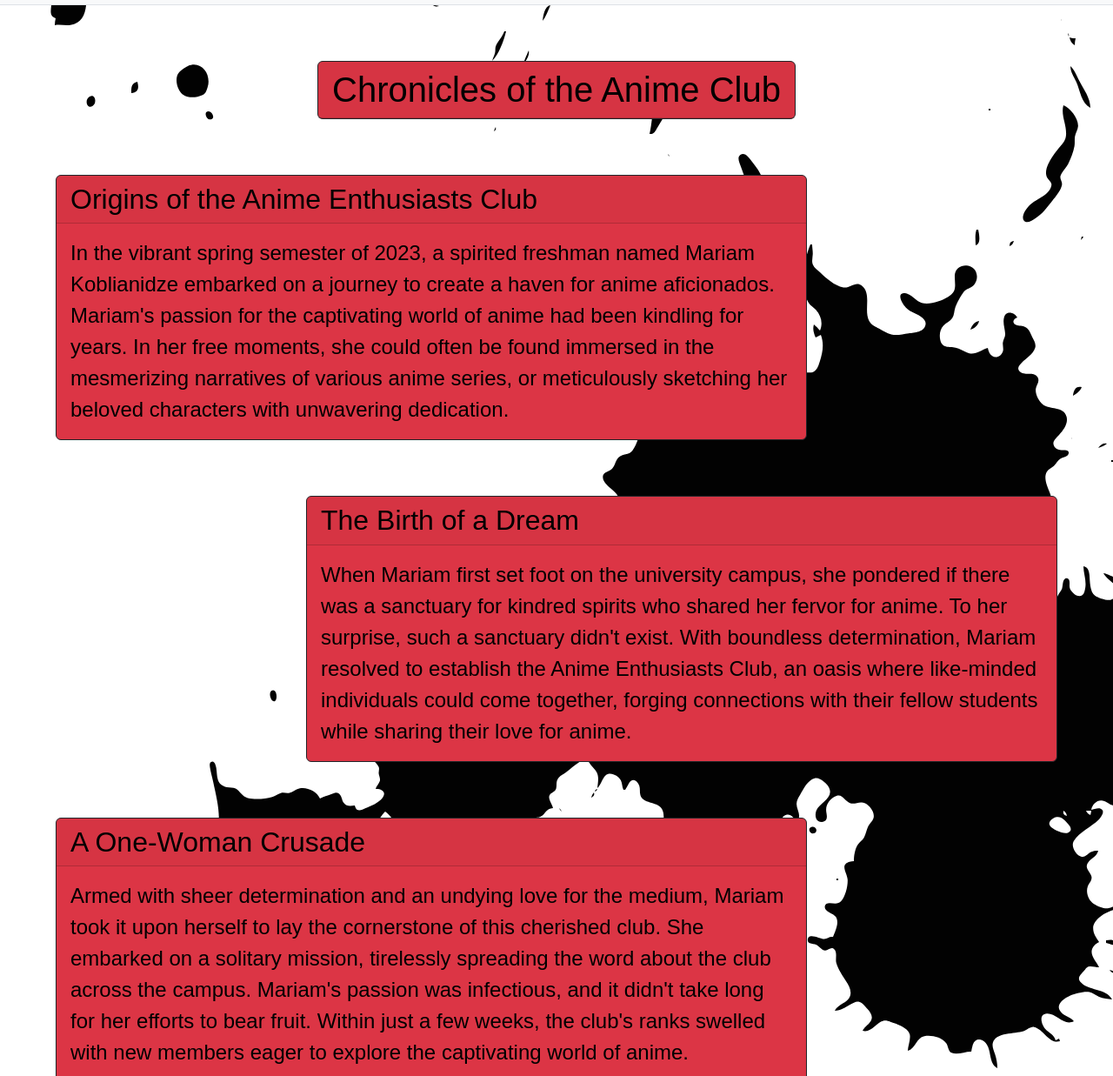
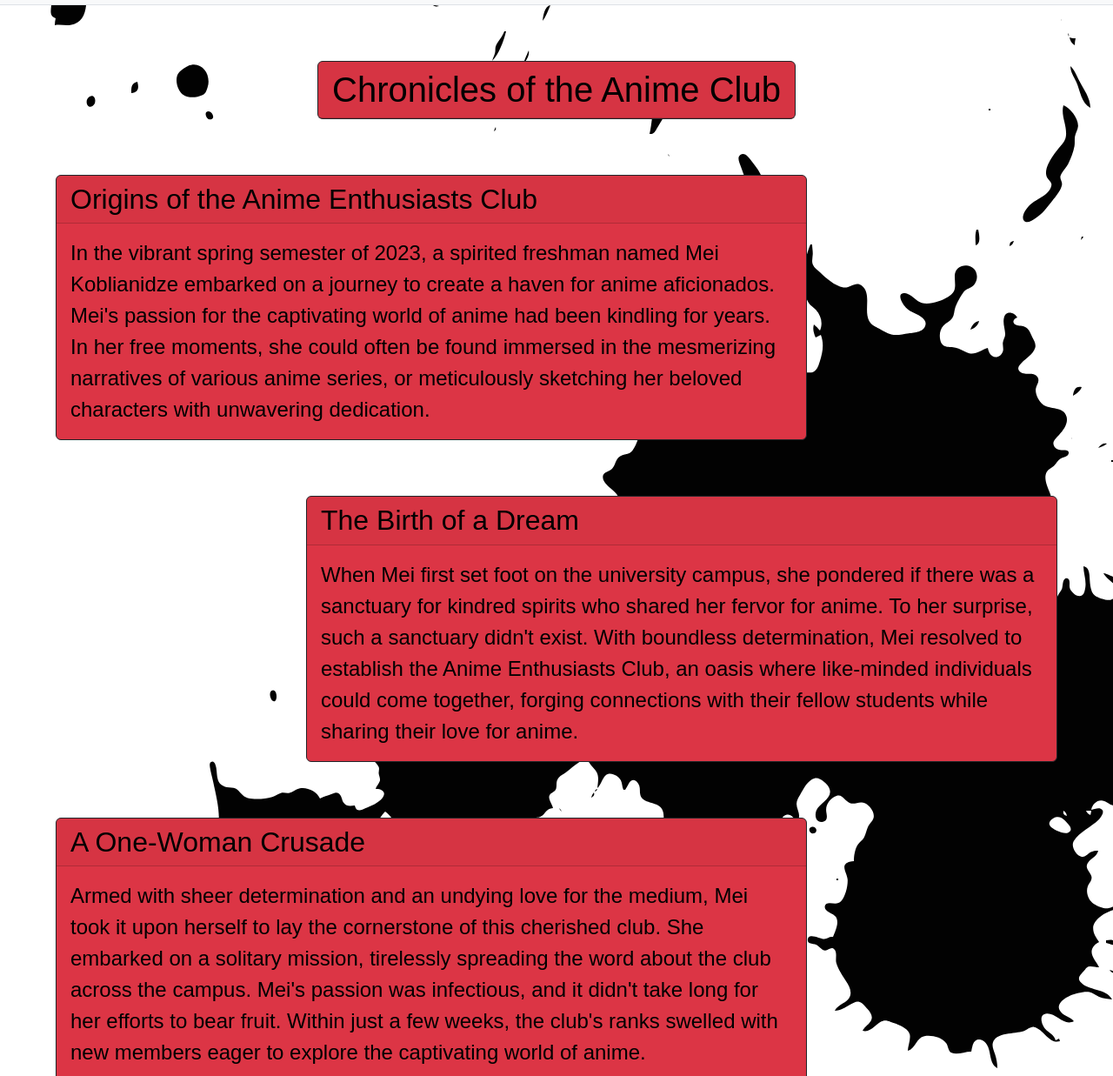
Before and after one commit to FinnTheHero/Iliauni-anime-club, an Astro site: page /history in a window 1280 px wide. Shown: the part 63-1300 px from the top of the page at 87% size. Built offline with nearby package versions, Linux system fonts and the light colour scheme; Astro itself is replaced by a stand-in of ours; a web font is replaced by a local one.

Commit message:
Changed Name in history page from Mariam to mei

```diff
--- a/src/pages/history.astro
+++ b/src/pages/history.astro
@@ -19,7 +19,7 @@ import Layout from '../layouts/Layout.astro';
 					<h2 class="card-header text-black">Origins of the Anime Enthusiasts Club</h2>
 				</div>
 				<div class="card-body">
-					<p class="card-text text-break text-black">In the vibrant spring semester of 2023, a spirited freshman named Mariam Koblianidze embarked on a journey to create a haven for anime aficionados. Mariam's passion for the captivating world of anime had been kindling for years. In her free moments, she could often be found immersed in the mesmerizing narratives of various anime series, or meticulously sketching her beloved characters with unwavering dedication.</p>
+					<p class="card-text text-break text-black">In the vibrant spring semester of 2023, a spirited freshman named Mei Koblianidze embarked on a journey to create a haven for anime aficionados. Mei's passion for the captivating world of anime had been kindling for years. In her free moments, she could often be found immersed in the mesmerizing narratives of various anime series, or meticulously sketching her beloved characters with unwavering dedication.</p>
 				</div>
 			</div>
 		</div>
@@ -30,7 +30,7 @@ import Layout from '../layouts/Layout.astro';
 					<h2 class="card-header text-black">The Birth of a Dream</h2>
 				</div>
 				<div class="card-body">
-					<p class="card-text text-break text-black">When Mariam first set foot on the university campus, she pondered if there was a sanctuary for kindred spirits who shared her fervor for anime. To her surprise, such a sanctuary didn't exist. With boundless determination, Mariam resolved to establish the Anime Enthusiasts Club, an oasis where like-minded individuals could come together, forging connections with their fellow students while sharing their love for anime.</p>
+					<p class="card-text text-break text-black">When Mei first set foot on the university campus, she pondered if there was a sanctuary for kindred spirits who shared her fervor for anime. To her surprise, such a sanctuary didn't exist. With boundless determination, Mei resolved to establish the Anime Enthusiasts Club, an oasis where like-minded individuals could come together, forging connections with their fellow students while sharing their love for anime.</p>
 				</div>
 			</div>
 		</div>
@@ -41,7 +41,7 @@ import Layout from '../layouts/Layout.astro';
 					<h2 class="card-header text-black">A One-Woman Crusade</h2>
 				</div>
 				<div class="card-body">
-					<p class="card-text text-break text-black">Armed with sheer determination and an undying love for the medium, Mariam took it upon herself to lay the cornerstone of this cherished club. She embarked on a solitary mission, tirelessly spreading the word about the club across the campus. Mariam's passion was infectious, and it didn't take long for her efforts to bear fruit. Within just a few weeks, the club's ranks swelled with new members eager to explore the captivating world of anime.</p>
+					<p class="card-text text-break text-black">Armed with sheer determination and an undying love for the medium, Mei took it upon herself to lay the cornerstone of this cherished club. She embarked on a solitary mission, tirelessly spreading the word about the club across the campus. Mei's passion was infectious, and it didn't take long for her efforts to bear fruit. Within just a few weeks, the club's ranks swelled with new members eager to explore the captivating world of anime.</p>
 				</div>
 			</div>
 		</div>
@@ -85,7 +85,7 @@ import Layout from '../layouts/Layout.astro';
 					<h2 class="card-header text-black">The Ever-Evolving Story</h2>
 				</div>
 				<div class="card-body">
-					<p class="card-text text-break text-black">The Anime Enthusiasts Club, a brainchild of Mariam Koblianidze, stands as a testament to the power of one individual's dream and their unwavering dedication to creating a vibrant and enduring community for lovers of anime. As the club continues to thrive, its history is still being written, a testament to the boundless passion and creativity of its members. The journey of the Anime Enthusiasts Club is an ongoing saga, where each chapter is enriched with the shared love for anime, and the narrative unfolds with the enthusiasm and dedication of its ever-growing community.</p>
+					<p class="card-text text-break text-black">The Anime Enthusiasts Club, a brainchild of Mei Koblianidze, stands as a testament to the power of one individual's dream and their unwavering dedication to creating a vibrant and enduring community for lovers of anime. As the club continues to thrive, its history is still being written, a testament to the boundless passion and creativity of its members. The journey of the Anime Enthusiasts Club is an ongoing saga, where each chapter is enriched with the shared love for anime, and the narrative unfolds with the enthusiasm and dedication of its ever-growing community.</p>
 				</div>
 			</div>
 		</div>
```
